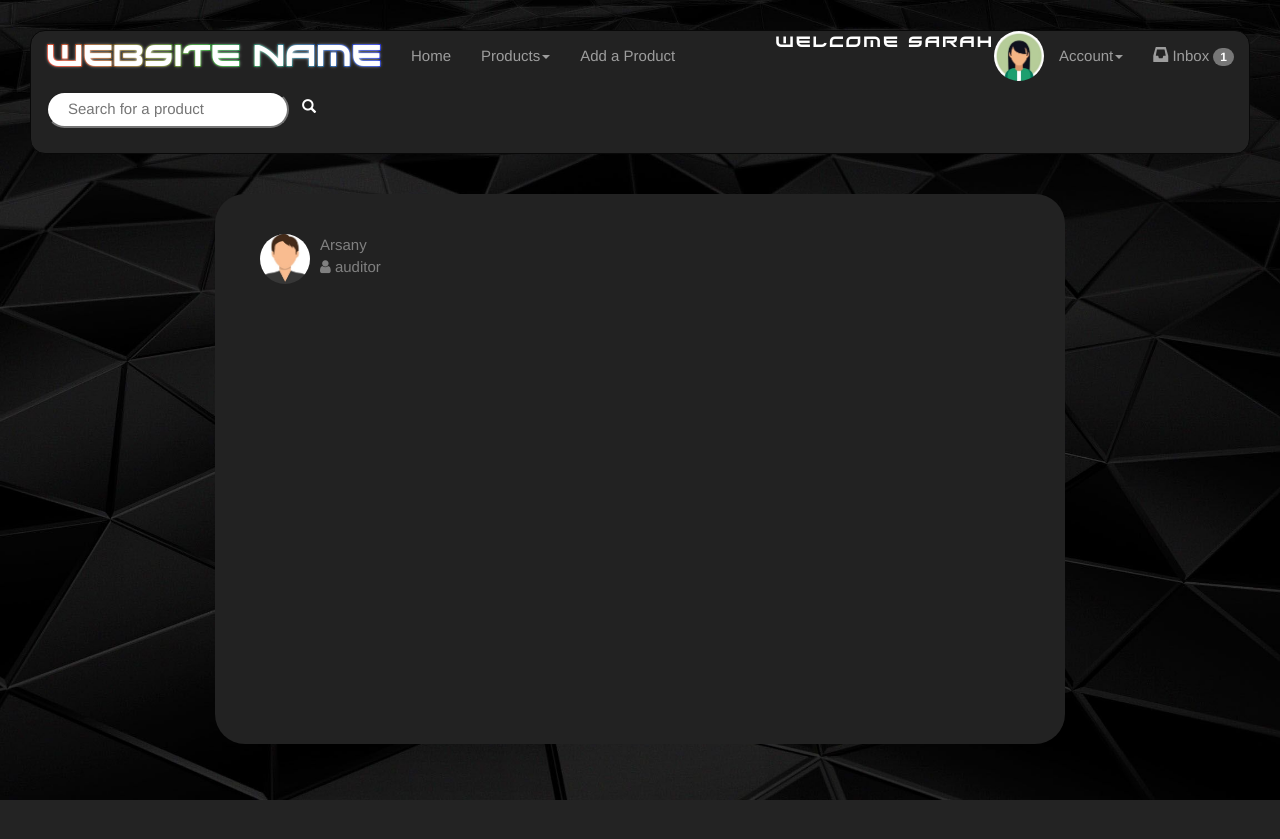
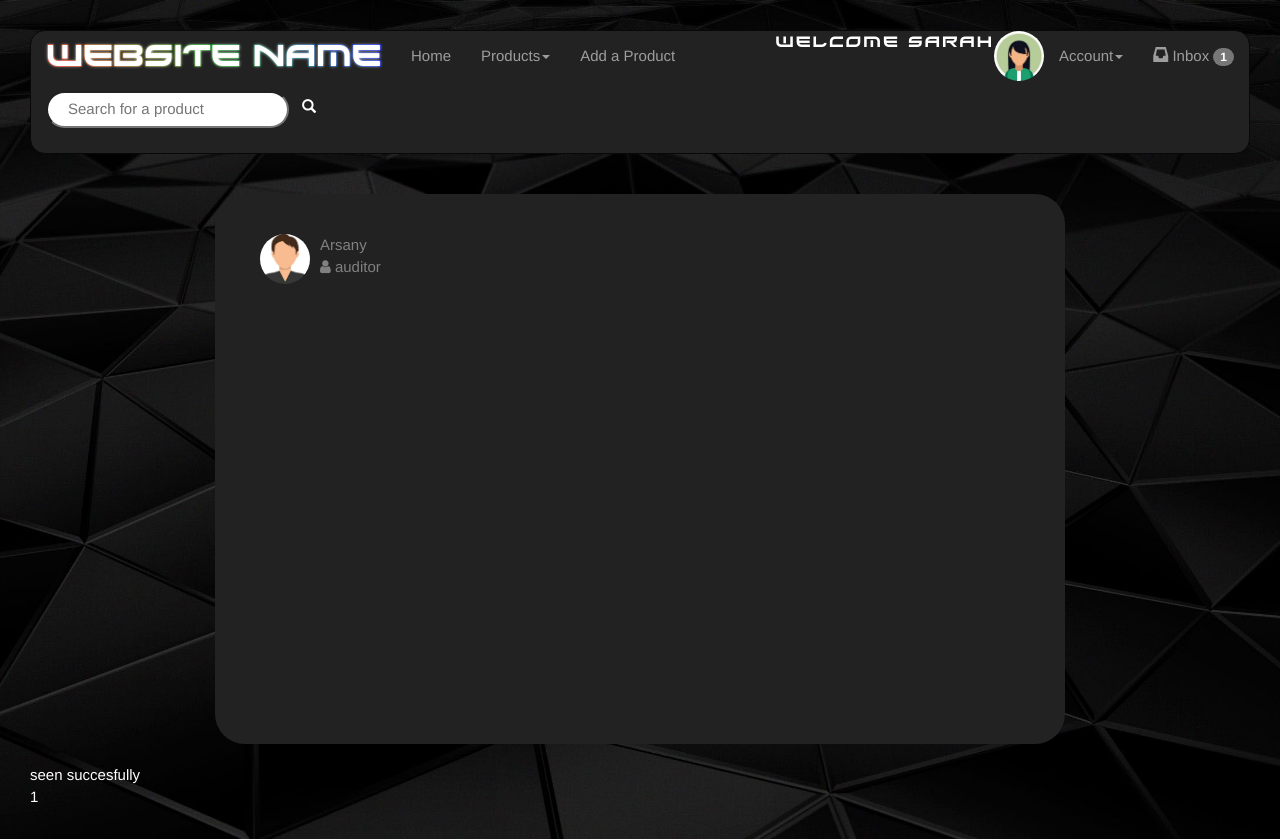
Before and after one commit to rana-raafat/PC-Parts-Marketplace, a PHP site: page /Chat.php in a window 1280 px wide. Before the commit the page ends 800 px from the top, so only its background shows below. Run offline with PHP 8.4, Linux system fonts and the light colour scheme; a user stored in the database is signed in; data comes from the database, SQL or seed files in the repository.

Commit message:
seen/unseenPHP+bugFixedInMakeCommentsOnChats

```diff
--- a/Chat.php
+++ b/Chat.php
@@ -227,11 +227,27 @@
                     echo "couldn't insert into the DataBase<br>";
                     die();
                 }
-                $conn->close();
+
                 echo "<script>window.location.href='Chat.php?id=". $_GET['id']."'</script>";
             }
         }
+
+        $user_id=$_SESSION['id'];
+        $seen_message_sql="UPDATE message SET readStatus=1 WHERE recepientID=$user_id";
+        $seen = mysqli_query($conn,$seen_message_sql);
+        if(!$seen){
+            echo "couldn't implement the seen sql<br>";
+            die();
+        }
+        else
+        {
+            echo "seen succesfully<br>";
+            echo $user_id;
+        }
+        $conn->close();
+
         ?>
+
 
     </body>
 </html>
```
Also changed, not shown: MakeCommentsOnChats.php (+9 -5 lines).
